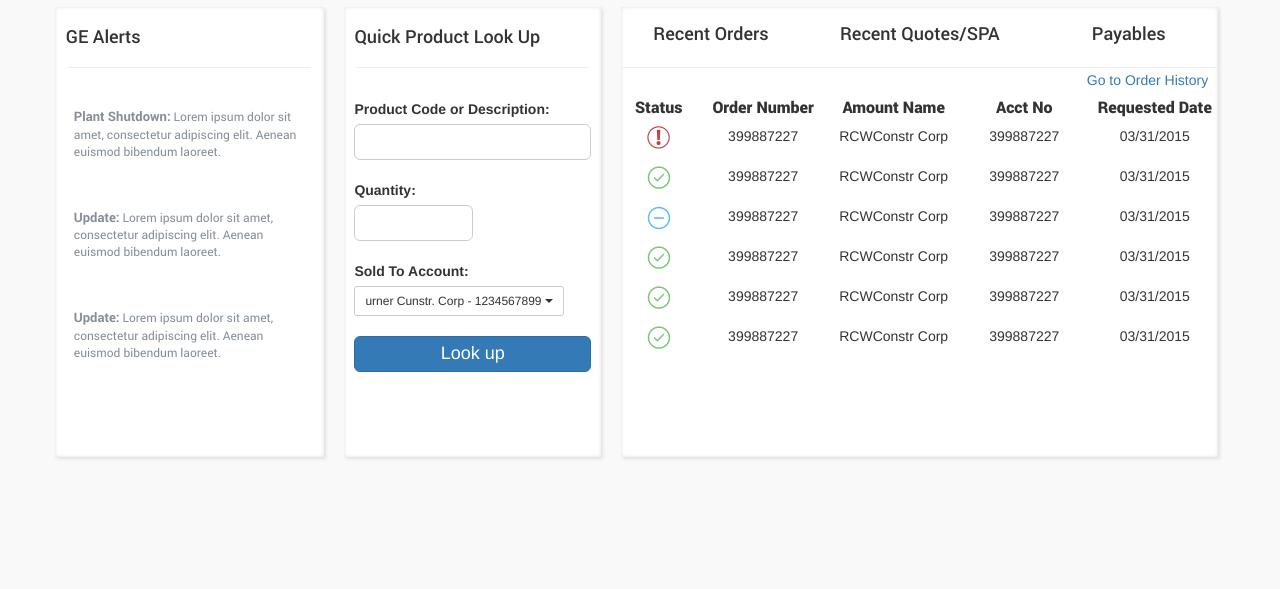
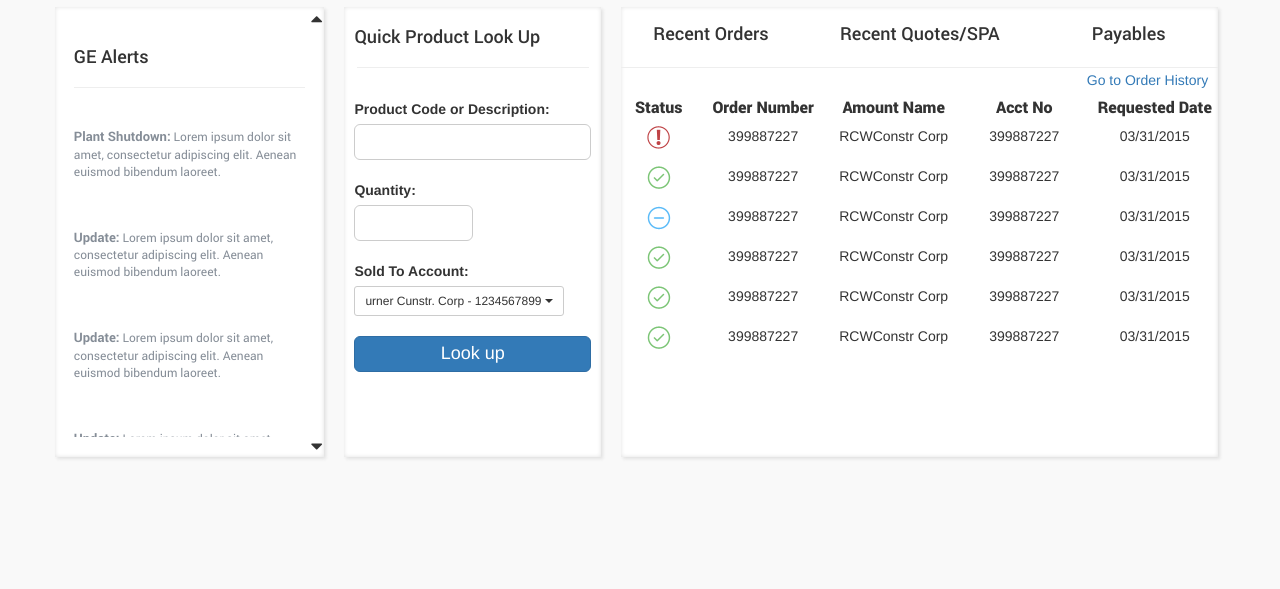
Before and after one commit to oksiweb/eLight, a plain HTML site: page index.html in a window 1280 px wide. Shown: the part 211-800 px from the top of the page. Drawn offline with nearby package versions, Linux system fonts and the light colour scheme.

Commit message:
fixed scroll

```diff
--- a/css/dashboard.css
+++ b/css/dashboard.css
@@ -136,6 +136,7 @@
 	height:700px;
 }
 .contentAlert{
+	position:relative;
 	padding: 0;
 	width: 23%;
 	height: 450px;
@@ -143,18 +144,30 @@
 	margin-left: 0px;
 	box-shadow: inset 0px 0px 4px #e2e2e2, 2px 2px 3px #e2e2e2;
 }
-
+.scrollArrowDown{
+	position: absolute;
+	right: 2px;
+	bottom: 1px;
+	font-size: 19px;
+}
+.scrollArrowTop{
+	position: absolute;
+	right: 2px;
+	top: 2px;
+	font-size: 19px;
+}
 .articlesBlock{
-	height: 400px;
+	margin-top:20px;
+	height: 410px;
 	overflow-y:scroll;
 }
 .articlesBlock h3{
-	padding-left: 4%;
+	padding-left: 7%;
 	font-family: Roboto-Medium;
 	font-size:18px;
 }
 .articlesBlock hr{
-	width:90%;
+	width:86%;
 }
 .articlesBlock p{
 	color:#858d97;
--- a/index.html
+++ b/index.html
@@ -77,9 +77,11 @@
                 <div class="col-lg-12 col-md-12">
                     <div class="row">
                         <div class="col-md-3 contentAlert">
+                            <span><i class="fa fa-caret-up scrollArrowTop"></i></span>
                             <div class="articlesBlock">
                                 <h3>GE Alerts</h3>
                                 <hr/>
+
                                 <p><span>Plant Shutdown:</span> Lorem ipsum dolor sit amet, consectetur adipiscing elit.
                                     Aenean euismod bibendum laoreet. </p>
 
@@ -92,6 +94,7 @@
                                 <p><span>Update:</span> Lorem ipsum dolor sit amet, consectetur adipiscing elit. Aenean
                                     euismod bibendum laoreet. </p>
                             </div>
+                            <span><i class="fa fa-caret-down scrollArrowDown"></i></span>
                         </div>
                         <div class="col-md-3 contentLookUp" >
                             <h3>Quick Product Look Up</h3>
```
